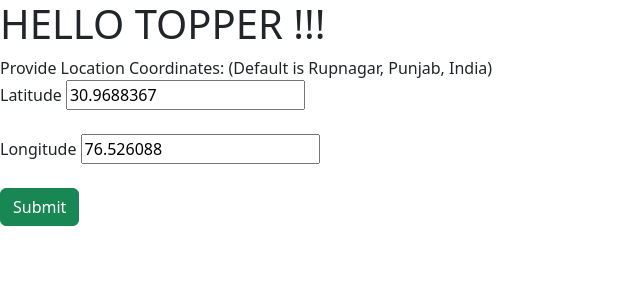
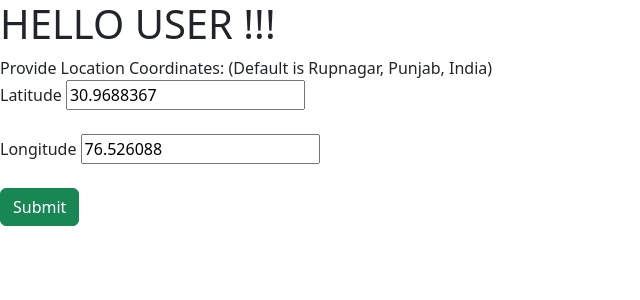
Before and after one commit to BTP-2022-23/ev-charging-estimate, a Django app: template webpage/main/templates/main/home.html in a window 1280 px wide. Shown: the top 300 px of the page, without its empty margins (0-640 px from the left). Run offline with Django 4.2, Linux system fonts and the light colour scheme; the template is opened without the code that fills it: values that come from a table or form of the project are taken from there, others are empty.

Commit message:
minor ui update

```diff
--- a/webpage/main/templates/main/home.html
+++ b/webpage/main/templates/main/home.html
@@ -9,20 +9,9 @@
     <title>Document</title>
 </head>
 <body>
-    <h1>HELLO TOPPER !!!</h1>
+    <h1>HELLO USER !!!</h1>
 
     Provide Location Coordinates: (Default is Rupnagar, Punjab, India)
-    <!-- <form>
-        <div class="mb-3">
-          <label for="latitudeInp" class="form-label">Latitude</label>
-          <input type="text" class="form-control" id="latitudeInp" value="30.9688367">
-        </div>
-        <div class="mb-3">
-            <label for="longitudeInp" class="form-label">Longitude</label>
-            <input type="text" class="form-control" id="longitudeInp" value="76.526088">
-          </div>
-        <button type="submit" class="btn btn-primary">Submit</button>
-      </form> -->
 
       <form action = "" method = "post" class="text-dark">
         {% csrf_token %}
```
